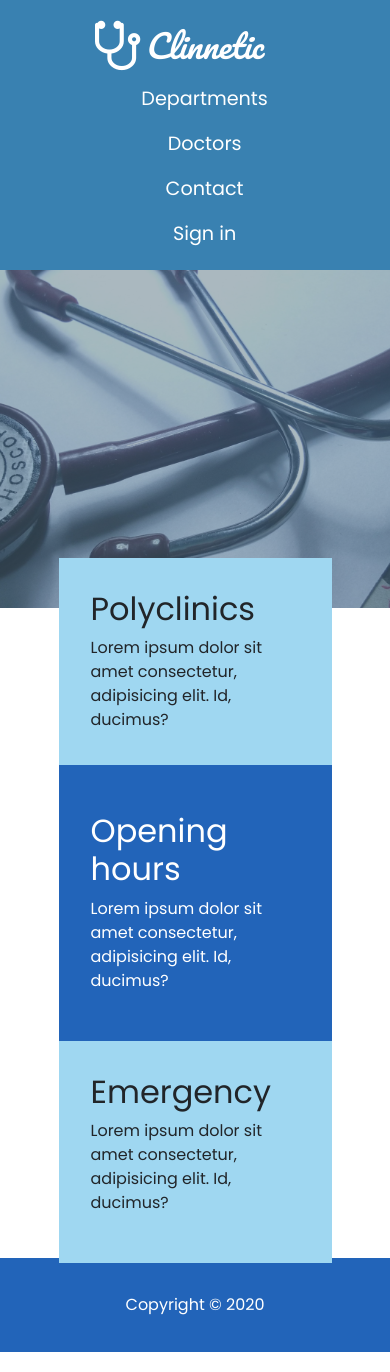
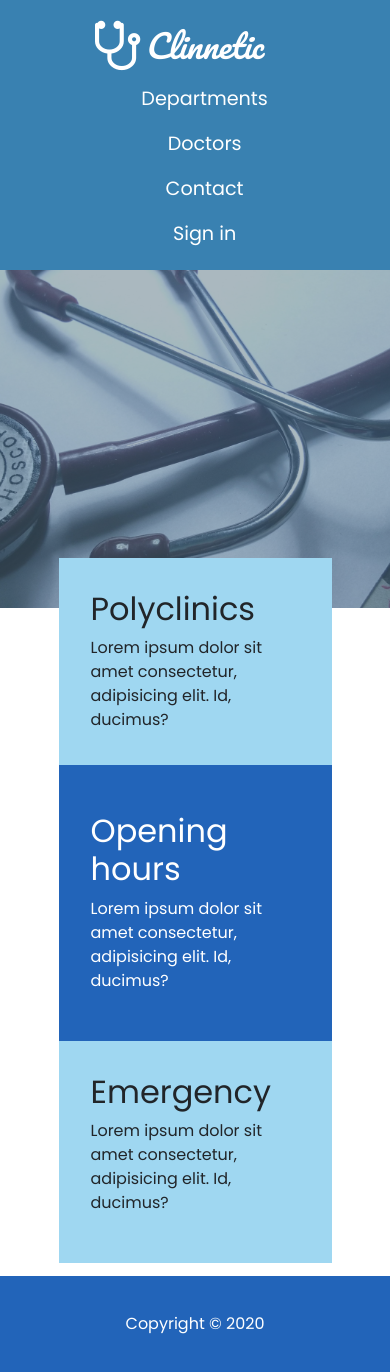
Before and after one commit to luana-david/Clinnetic-Angular, an Angular app: page / in a window 390 px wide. Built offline with nearby package versions, Linux system fonts and the light colour scheme.

Commit message:
add margin bottom only for small screens

```diff
--- a/src/app/home/home-page/home-page.component.css
+++ b/src/app/home/home-page/home-page.component.css
@@ -27,7 +27,6 @@ img {
     position: relative;
     top: -50px;
     z-index: 2;
-    margin-bottom: 10%;
 }
 
 .custom-card {
@@ -60,6 +59,7 @@ img {
     .cards {
         flex-direction: column;
         align-items: center;
+        margin-bottom: 15%;
     }
 
     .custom-card {
```
